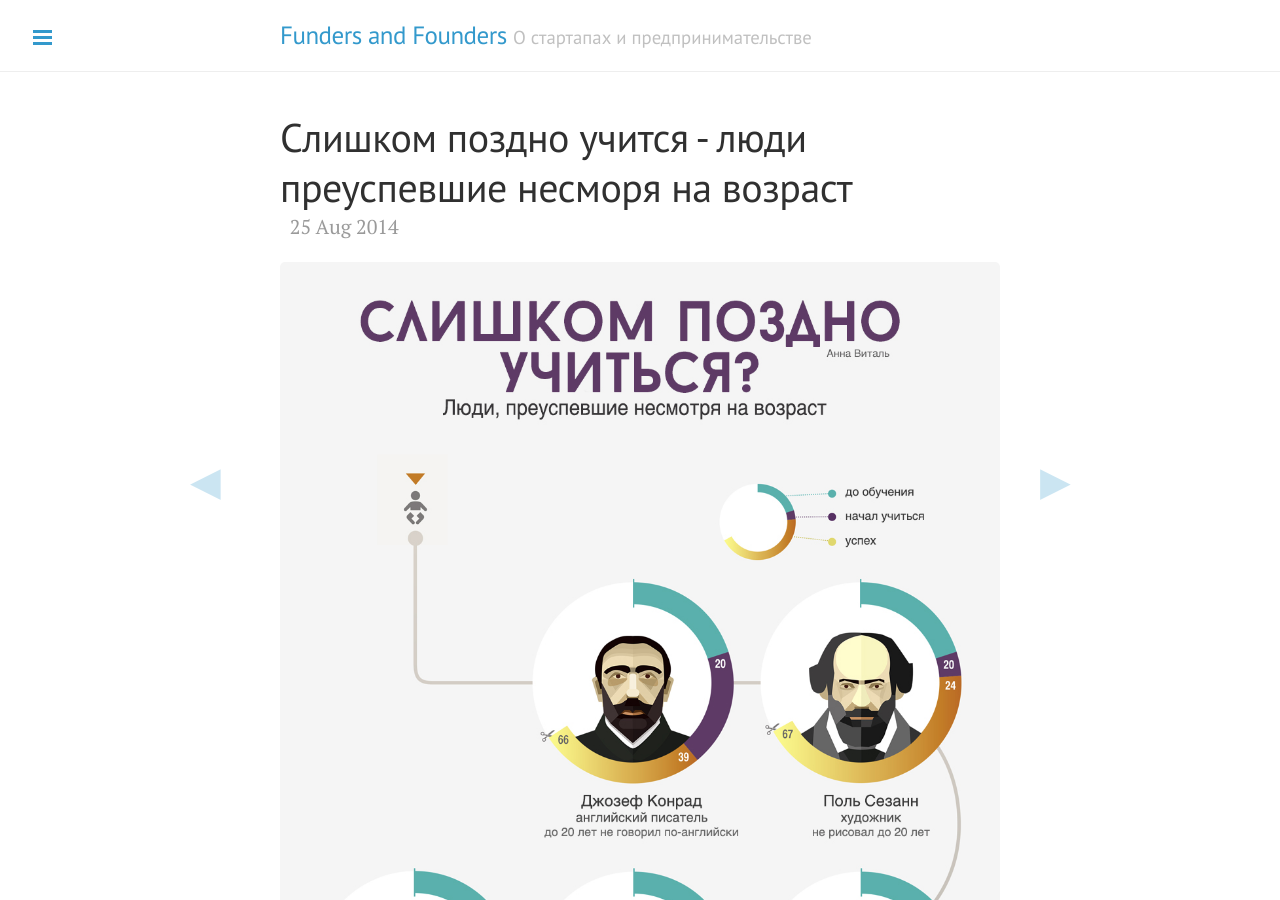
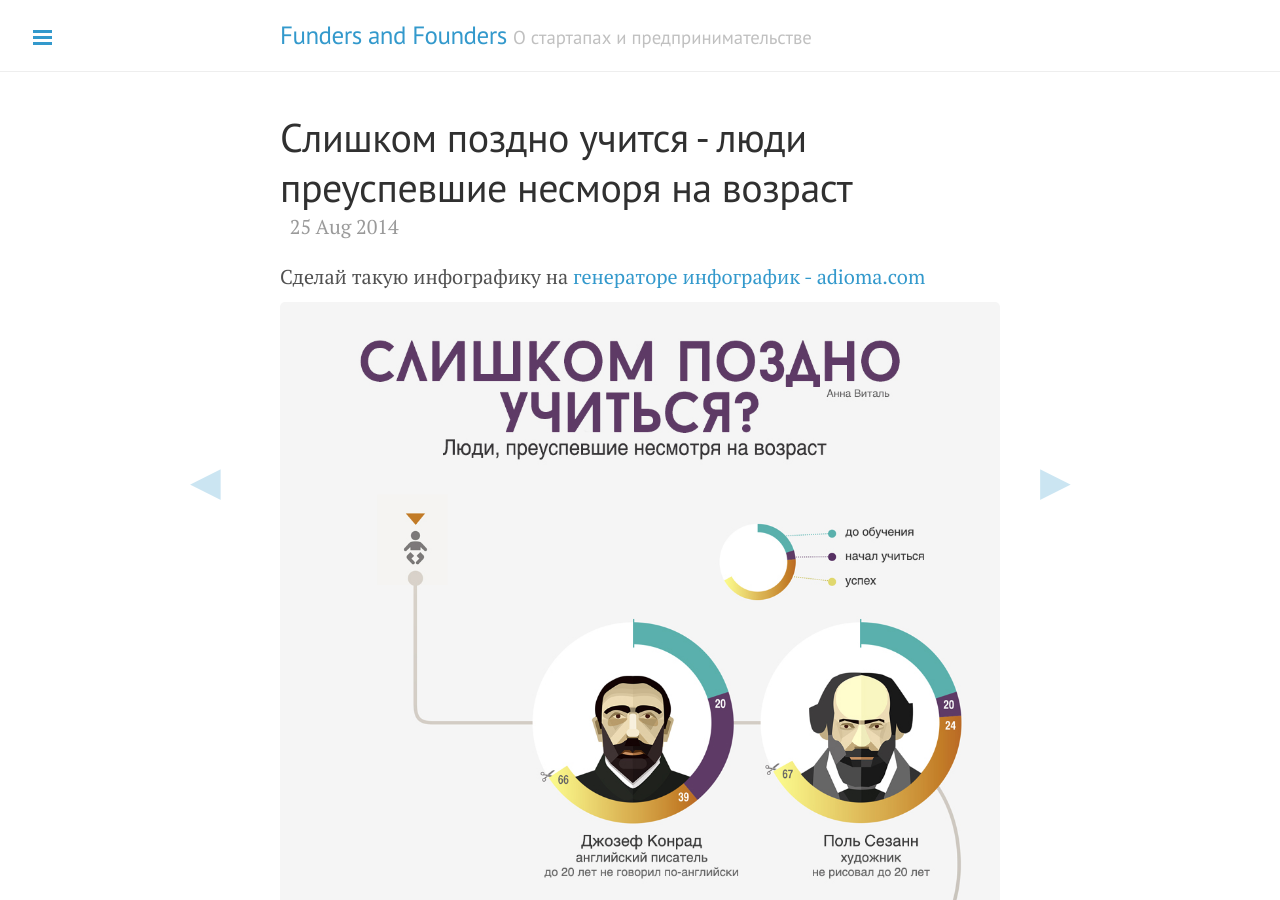
Before and after one commit to Funders-and-Founders/fnfru, a Jekyll site: the page built from _posts/2014-08-25-слишком-поздно-учится-люди-преуспевшие-несморя-на-возраст.md, in a window 1280 px wide and 900 px high. Built offline with Jekyll 4.4.1, drawn with Linux system fonts in a browser that asks for light colours; Markdown is read by kramdown in place of the engine named in the settings.

Commit message:
Update 2014-08-25-слишком-поздно-учится-люди-преуспевшие-несморя-на-возраст.md

```diff
--- a/_posts/2014-08-25-слишком-поздно-учится-люди-преуспевшие-несморя-на-возраст.md
+++ b/_posts/2014-08-25-слишком-поздно-учится-люди-преуспевшие-несморя-на-возраст.md
@@ -3,6 +3,6 @@ layout: post
 title: Cлишком поздно учится - люди преуспевшие несморя на возраст
 description: Данная инфографика показывает "Late Bloomers", людей преуспевших несморя на возраст
 ---
-
+Сделай такую инфографику на [генераторе инфографик - adioma.com](http://fundersandfounders.com/how-mark-zuckerberg-started/ "Adioma - генератор инфографики")
 ![Люди преуспевшие несморя на возраст - инфографика](/img/ljudi-preuspevshie-nesmorja-na-vozrast.jpg)
 <p class="credits">[Оригинал](http://fundersandfounders.com/late-bloomers-people-who-succeeded/ "Читать оригинал на английском"). Перевод: [RusBase](http://rusbase.vc)</p>
```
